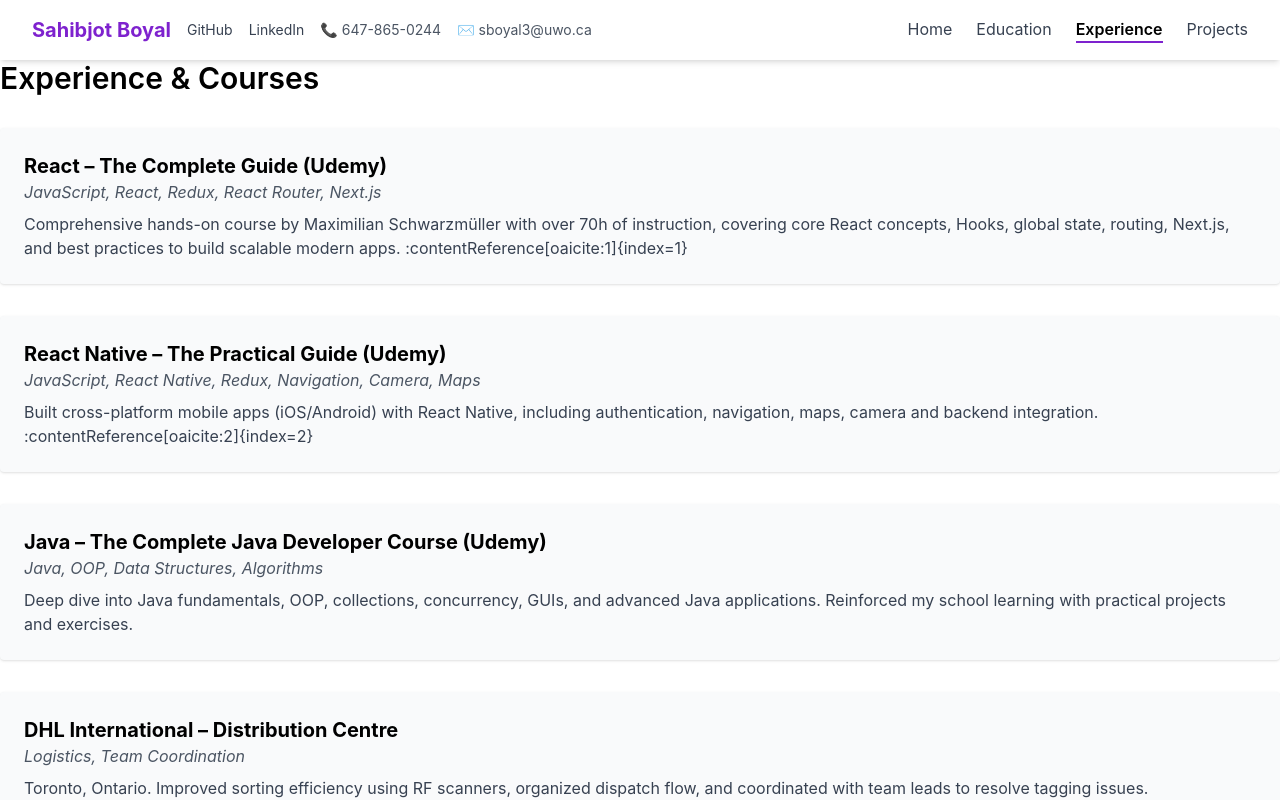
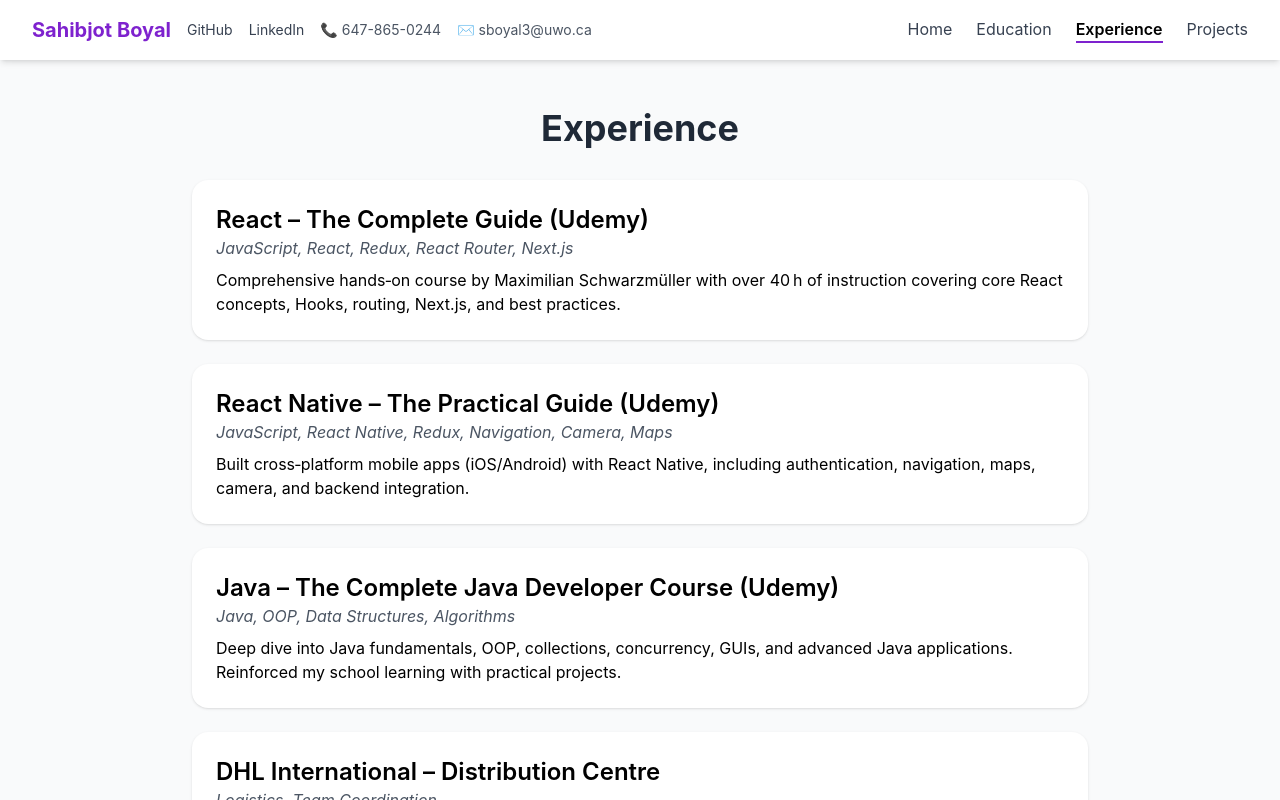
Before and after one commit to SahibjotB/SSB-Website, a React (Vite) app: page /experience in a window 1280 px wide. Built offline with nearby package versions, Linux system fonts and the light colour scheme.

Commit message:
added more functionality and bettern design to education experience and projects pages

```diff
--- a/src/App.jsx
+++ b/src/App.jsx
@@ -1,5 +1,7 @@
 import React from "react";
 import { BrowserRouter as Router, Routes, Route, Navigate } from "react-router-dom";
+import ScrollToTop from "./components/ScrollToTop";
+
 import Navbar from "./components/Navbar";
 import Footer from "./components/Footer";
 import Home from "./pages/Home";
--- a/src/Components/Footer.jsx
+++ b/src/Components/Footer.jsx
@@ -2,15 +2,13 @@ import React from "react";
 
 export default function Footer() {
   return (
-    <footer className="bg-gray-50 text-center py-4 mt-8">
-      <p className="text-sm">
+    <footer className="bg-gray-100 text-center py-2 mt-12 text-sm">
+      <p>
         © {new Date().getFullYear()} Sahibjot Boyal •{" "}
-        <a
-          href="/about"
-          className="text-blue-600 hover:underline"
-        >
-          Home
-        </a>
+        <a href="/" className="text-blue-600 hover:underline">Home</a> •{" "}
+        <a href="/education" className="text-blue-600 hover:underline">Education</a> •{" "}
+        <a href="/experience" className="text-blue-600 hover:underline">Experience</a> •{" "}
+        <a href="/projects" className="text-blue-600 hover:underline">Projects</a>
       </p>
     </footer>
   );
--- /dev/null
+++ b/src/Components/ScrollToTop.jsx
@@ -0,0 +1,17 @@
+// src/components/ScrollToTop.jsx
+import { useEffect } from "react";
+import { useLocation } from "react-router-dom";
+
+export default function ScrollToTop() {
+  const { pathname } = useLocation();
+
+  useEffect(() => {
+    window.scrollTo({
+      top: 0,
+      left: 0,
+      behavior: "instant", // or "smooth"
+    });
+  }, [pathname]);
+
+  return null;
+}
--- a/src/pages/Experience.jsx
+++ b/src/pages/Experience.jsx
@@ -1,39 +1,57 @@
+// src/pages/Experience.jsx
 import React from "react";
 
 const experiences = [
   {
     title: "React – The Complete Guide (Udemy)",
-    tech: "JavaScript, React, Redux, React Router, Next.js",
-    description: "Comprehensive hands-on course by Maximilian Schwarzmüller with over 70h of instruction, covering core React concepts, Hooks, global state, routing, Next.js, and best practices to build scalable modern apps. :contentReference[oaicite:1]{index=1}"
+    subtitle: "JavaScript, React, Redux, React Router, Next.js",
+    description:
+      "Comprehensive hands‑on course by Maximilian Schwarzmüller with over 40 h of instruction covering core React concepts, Hooks, routing, Next.js, and best practices.",
+    link: "https://www.udemy.com/course/react-the-complete-guide-incl-redux",
   },
   {
     title: "React Native – The Practical Guide (Udemy)",
-    tech: "JavaScript, React Native, Redux, Navigation, Camera, Maps",
-    description: "Built cross-platform mobile apps (iOS/Android) with React Native, including authentication, navigation, maps, camera and backend integration. :contentReference[oaicite:2]{index=2}"
+    subtitle: "JavaScript, React Native, Redux, Navigation, Camera, Maps",
+    description:
+      "Built cross‑platform mobile apps (iOS/Android) with React Native, including authentication, navigation, maps, camera, and backend integration.",
+    link: "https://www.udemy.com/course/react-native-the-practical-guide",
   },
   {
     title: "Java – The Complete Java Developer Course (Udemy)",
-    tech: "Java, OOP, Data Structures, Algorithms",
-    description: "Deep dive into Java fundamentals, OOP, collections, concurrency, GUIs, and advanced Java applications. Reinforced my school learning with practical projects and exercises."
+    subtitle: "Java, OOP, Data Structures, Algorithms",
+    description:
+      "Deep dive into Java fundamentals, OOP, collections, concurrency, GUIs, and advanced Java applications. Reinforced my school learning with practical projects.",
+    link:
+      "https://www.udemy.com/course/java-the-complete-java-developer-course",
   },
   {
     title: "DHL International – Distribution Centre",
-    tech: "Logistics, Team Coordination",
-    description: "Toronto, Ontario. Improved sorting efficiency using RF scanners, organized dispatch flow, and coordinated with team leads to resolve tagging issues."
-  }
+    subtitle: "Logistics, Team Coordination",
+    description:
+      "Toronto, Ontario. Improved sorting efficiency using RF scanners, organized dispatch flow, and coordinated with team leads to resolve tagging issues.",
+    link: "https://www.dhl.com/us-en/home.html",
+  },
 ];
 
 export default function Experience() {
   return (
-    <section className="space-y-8">
-      <h2 className="text-3xl font-semibold">Experience & Courses</h2>
-      {experiences.map(({ title, tech, description }) => (
-        <div key={title} className="bg-gray-50 p-6 rounded shadow hover:bg-purple-100 transition">
-          <h3 className="text-xl font-bold">{title}</h3>
-          <p className="italic text-gray-600">{tech}</p>
-          <p className="mt-2 text-gray-700">{description}</p>
-        </div>
-      ))}
-    </section>
+    <div className="min-h-screen bg-gray-50 px-4 py-12">
+      <h1 className="text-4xl font-bold text-gray-800 text-center mb-8">Experience</h1>
+      <div className="max-w-4xl mx-auto grid gap-6">
+        {experiences.map((exp, idx) => (
+          <a
+            key={idx}
+            href={exp.link}
+            target="_blank"
+            rel="noopener noreferrer"
+            className="block p-6 bg-white rounded-2xl shadow hover:bg-purple-700 hover:text-white transition-colors duration-300"
+          >
+            <h2 className="text-2xl font-semibold">{exp.title}</h2>
+            <p className="italic text-gray-600 mb-2">{exp.subtitle}</p>
+            <p>{exp.description}</p>
+          </a>
+        ))}
+      </div>
+    </div>
   );
 }
--- a/src/pages/Projects.jsx
+++ b/src/pages/Projects.jsx
@@ -5,53 +5,53 @@ const projects = [
     title: "Western Maps",
     tech: "Java, SQL",
     description: "Campus navigation app with admin and user POI features.",
-    link: "https://github.com/SahibjotB/Western-Maps"
+    link: "https://github.com/sahibjotb/western-maps",
   },
   {
     title: "Discord Music Bot",
     tech: "C++, Firebase",
     description:
       "Music bot for Discord using Raspberry Pi, with queue and playback controls.",
-    link: "https://github.com/SahibjotB/discord-music-bot"
+    link: "https://github.com/sahibjotb/discord-music-bot",
   },
   {
     title: "Multiplayer Snake Game",
     tech: "Python",
     description:
       "Multiplayer version of Snake with integrated chatroom.",
-    link: "https://github.com/SahibjotB/snake-game"
+    link: "https://github.com/sahibjotb/snake-game",
   },
   {
     title: "Discord Planner Bot",
     tech: "TypeScript, Discord.js, Firebase",
     description:
       "A Discord Planning Bot that helps users schedule and organize events directly through a Discord server. Built during a hackathon with features like calendar integration, reminders, and RSVP tracking.",
-    link: "https://github.com/Corsage/hackathon"
+    link: "https://github.com/Corsage/hackathon",
   },
   {
     title: "Website Resume",
     tech: "React, Tailwind, Vite",
     description:
       "Personal portfolio website showcasing projects, education, and experience.",
-    link: "https://github.com/SahibjotB/SSB-Website"
-  }
+    link: "https://github.com/SahibjotB/SSB-Website",
+  },
 ];
 
 export default function Projects() {
   return (
-    <div className="px-8 py-20 min-h-screen bg-white text-gray-900">
-      <h1 className="text-4xl font-bold text-center mb-10">Projects</h1>
-      <div className="grid grid-cols-1 md:grid-cols-2 gap-6">
+    <div className="min-h-screen px-4 py-12 bg-white text-gray-900">
+      <h1 className="text-4xl font-bold text-center mb-12">Projects</h1>
+      <div className="grid md:grid-cols-2 gap-8 max-w-6xl mx-auto">
         {projects.map((project, index) => (
           <a
             key={index}
             href={project.link}
             target="_blank"
             rel="noopener noreferrer"
-            className="p-6 rounded-2xl shadow-md transition-colors duration-300 hover:bg-purple-100"
+            className="block p-6 bg-white rounded-2xl shadow-md transition-all duration-300 hover:bg-purple-700 hover:text-white"
           >
-            <h2 className="text-2xl font-semibold mb-1">{project.title}</h2>
-            <p className="text-sm text-gray-600 mb-2 italic">{project.tech}</p>
+            <h2 className="text-xl font-semibold">{project.title}</h2>
+            <p className="italic text-sm mb-1">{project.tech}</p>
             <p>{project.description}</p>
           </a>
         ))}
```
Also changed, not shown: src/pages/Education.jsx (+42 -34 lines), src/assets/western.png (renamed from src/assets/western-logo.png), src/assets/western2.jpg (added).
